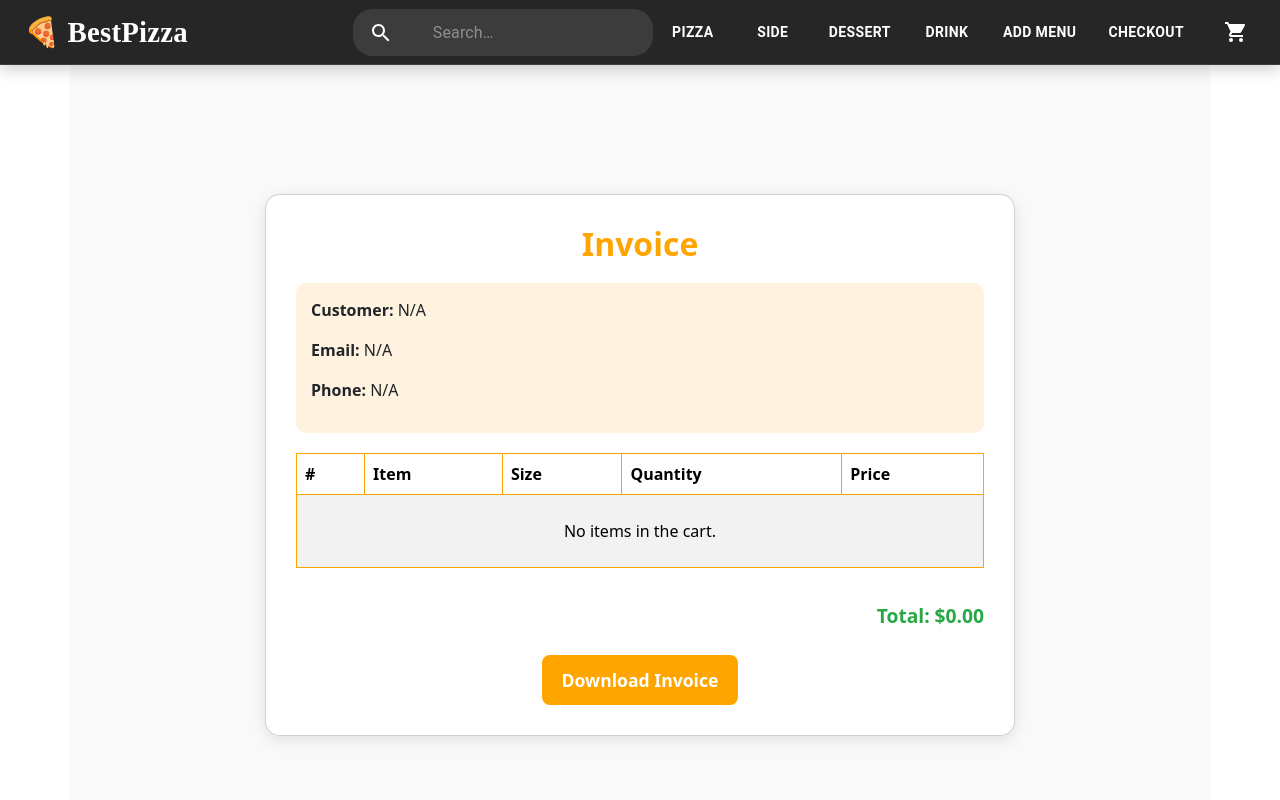
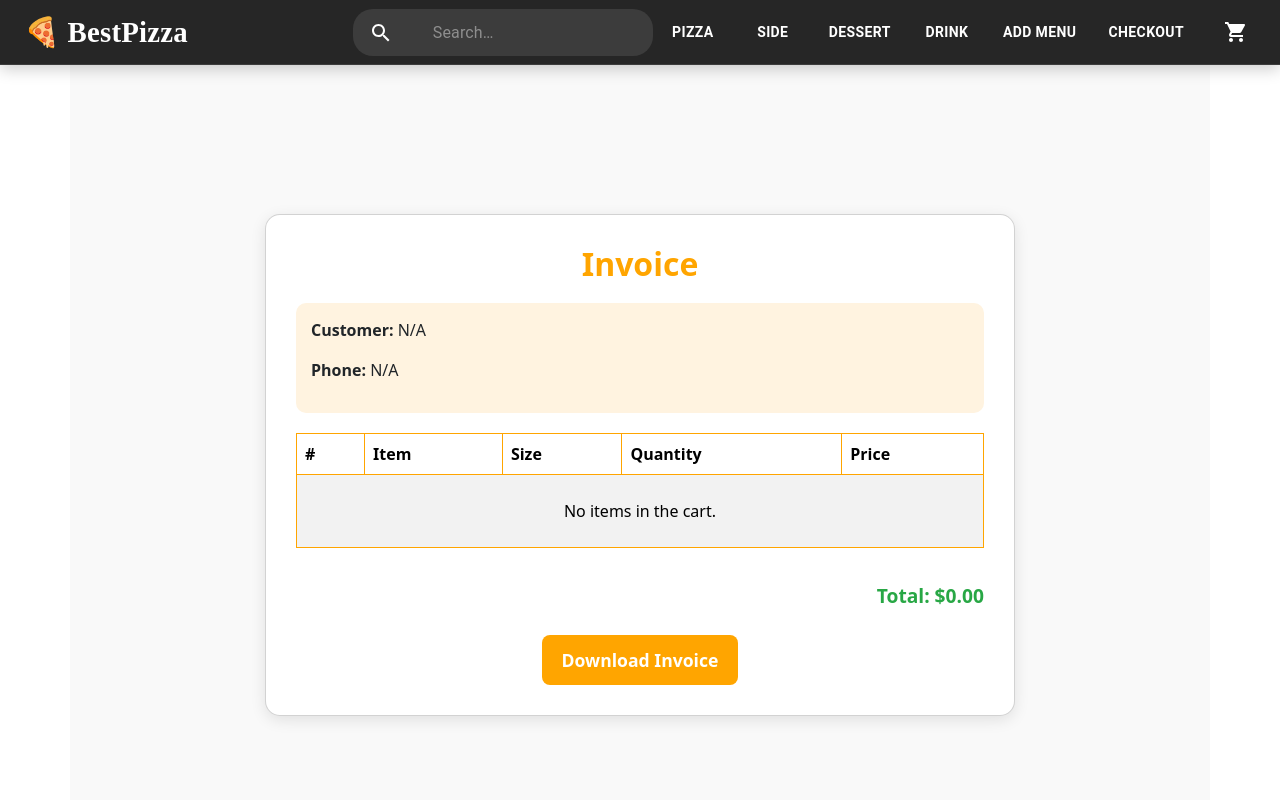
Before and after one commit to SatyamKamboj10011/Studio4PizzaApp, a React (Create React App) app: page /invoice in a window 1280 px wide. Shown: the top 800 px of the page. Built offline with nearby package versions, Linux system fonts and the light colour scheme.

Commit message:
updated invoice

```diff
--- a/src/Invoice.js
+++ b/src/Invoice.js
@@ -27,8 +27,7 @@ const Invoice = () => {
     let yPosition = 40;
     doc.text(`Customer Name: ${customer.name || "N/A"}`, 20, yPosition);
     yPosition += 10;
-    doc.text(`Email: ${customer.email || "N/A"}`, 20, yPosition);
-    yPosition += 10;
+
     doc.text(`Phone: ${customer.phone || "N/A"}`, 20, yPosition);
     yPosition += 10;
     doc.text("Order Summary:", 20, yPosition);
@@ -115,7 +114,7 @@ const Invoice = () => {
         <h2 style={styles.title}>Invoice</h2>
         <div style={styles.customerInfo}>
           <p><strong>Customer:</strong> {customer.name || "N/A"}</p>
-          <p><strong>Email:</strong> {customer.email || "N/A"}</p>
+
           <p><strong>Phone:</strong> {customer.phone || "N/A"}</p>
         </div>
 
```
